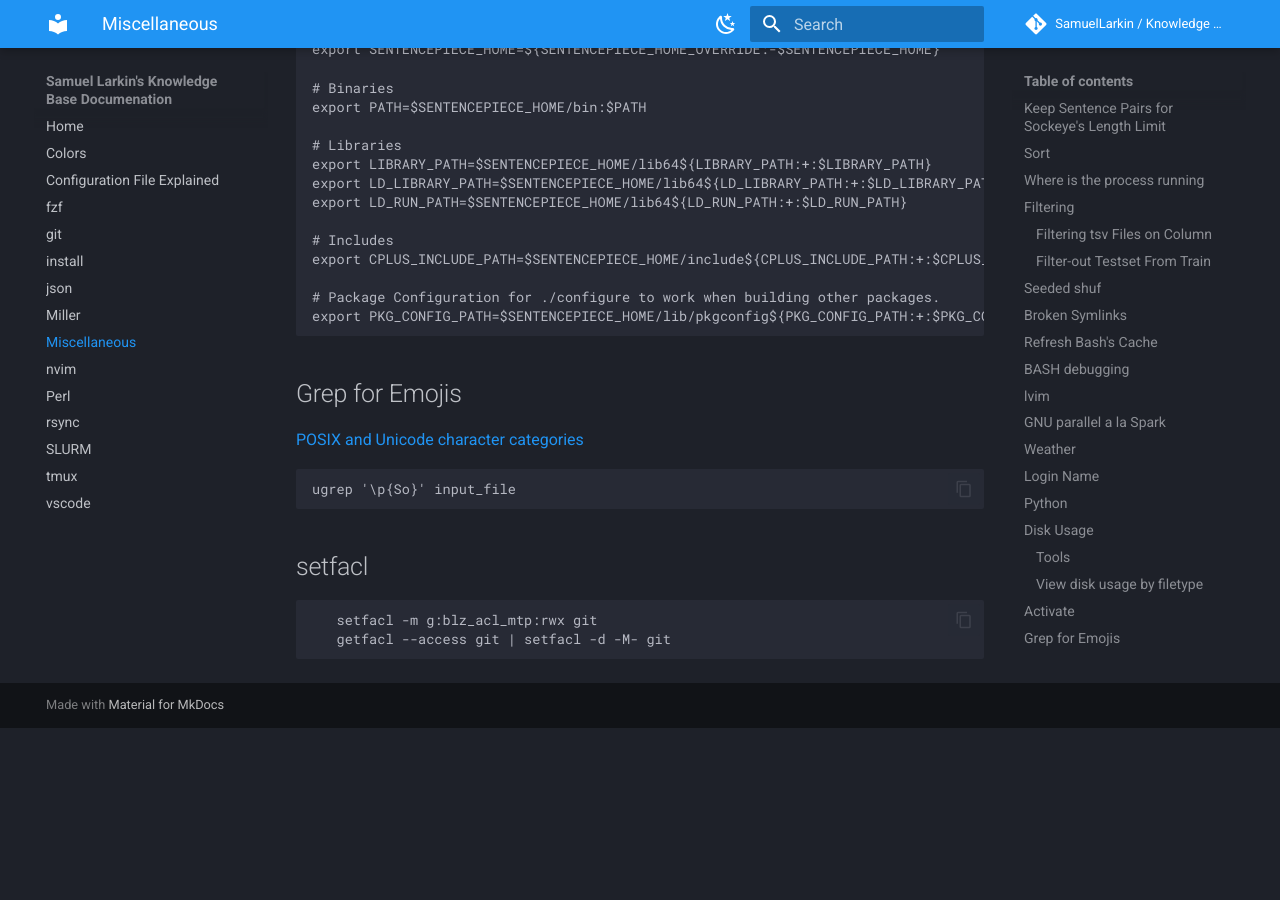
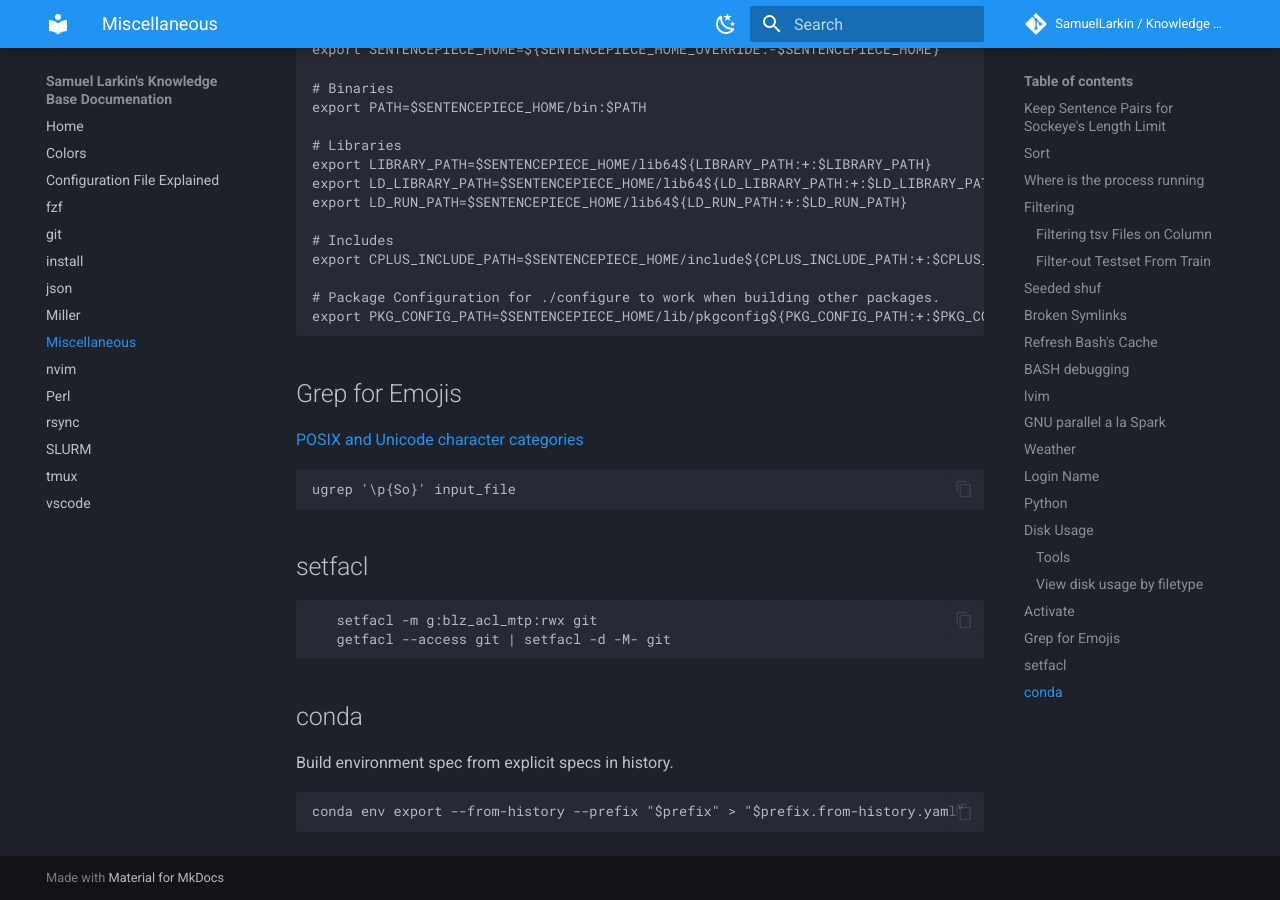
Before and after one commit to SamuelLarkin/kb, an MkDocs documentation site: the page built from docs/miscellaneous.md, in a window 1280 px wide and 900 px high, scrolled down 5058 px. Built offline with MkDocs 1.6.1 and Material for MkDocs 9.7.7, drawn with Linux system fonts in a browser that asks for light colours; comment, search, counter and statistics services are not loaded; the version menu is left out; before the commit the page ends 5786 px from its top, so only the background shows below that.

Commit message:
doc: conda env export --from-history

````diff
--- a/docs/miscellaneous.md
+++ b/docs/miscellaneous.md
@@ -258,3 +258,11 @@ ugrep '\p{So}' input_file
    setfacl -m g:blz_acl_mtp:rwx git
    getfacl --access git | setfacl -d -M- git
 ```
+
+## conda
+
+Build environment spec from explicit specs in history.
+
+```sh
+conda env export --from-history --prefix "$prefix" > "$prefix.from-history.yaml"
+```
````
